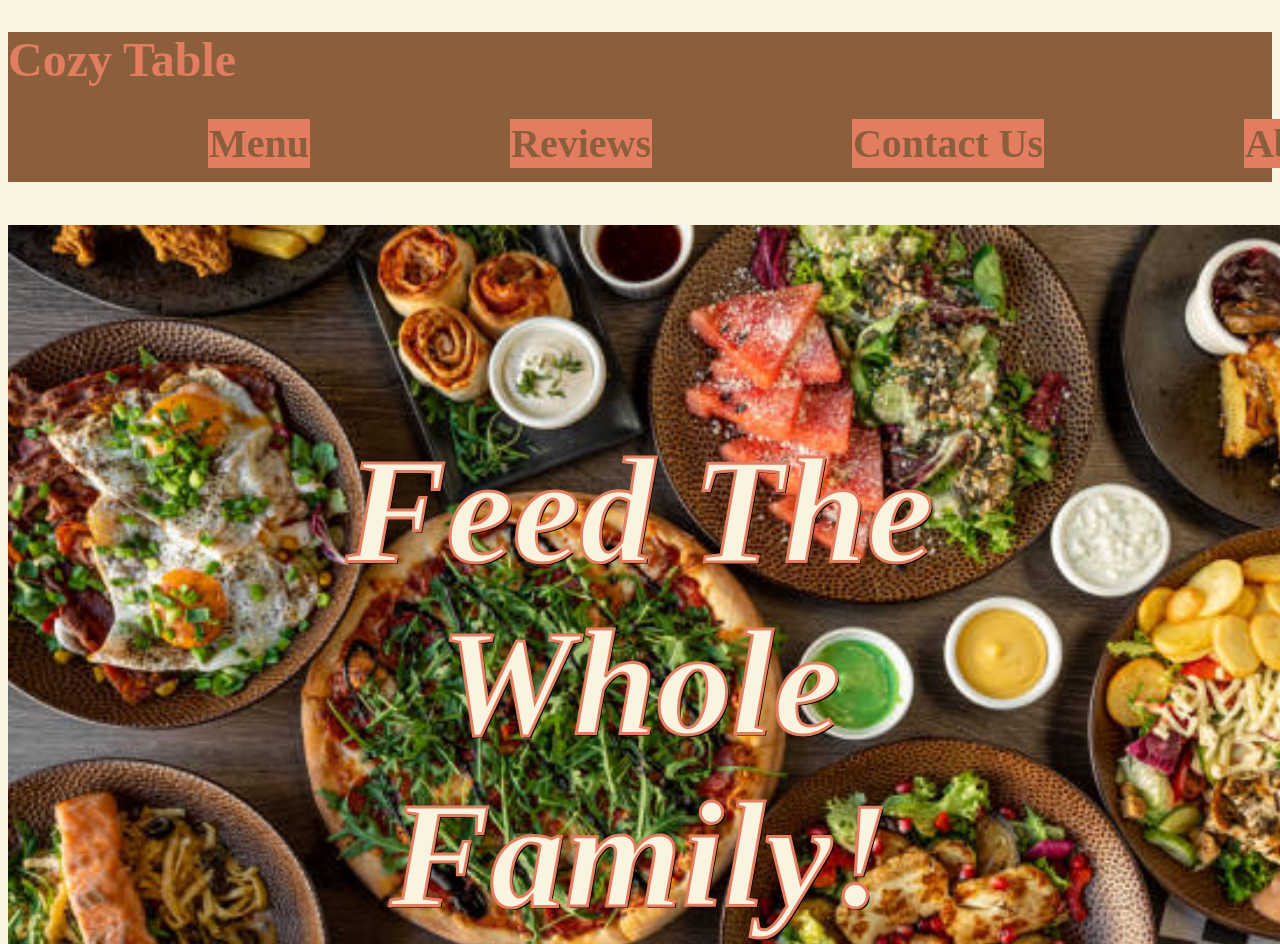
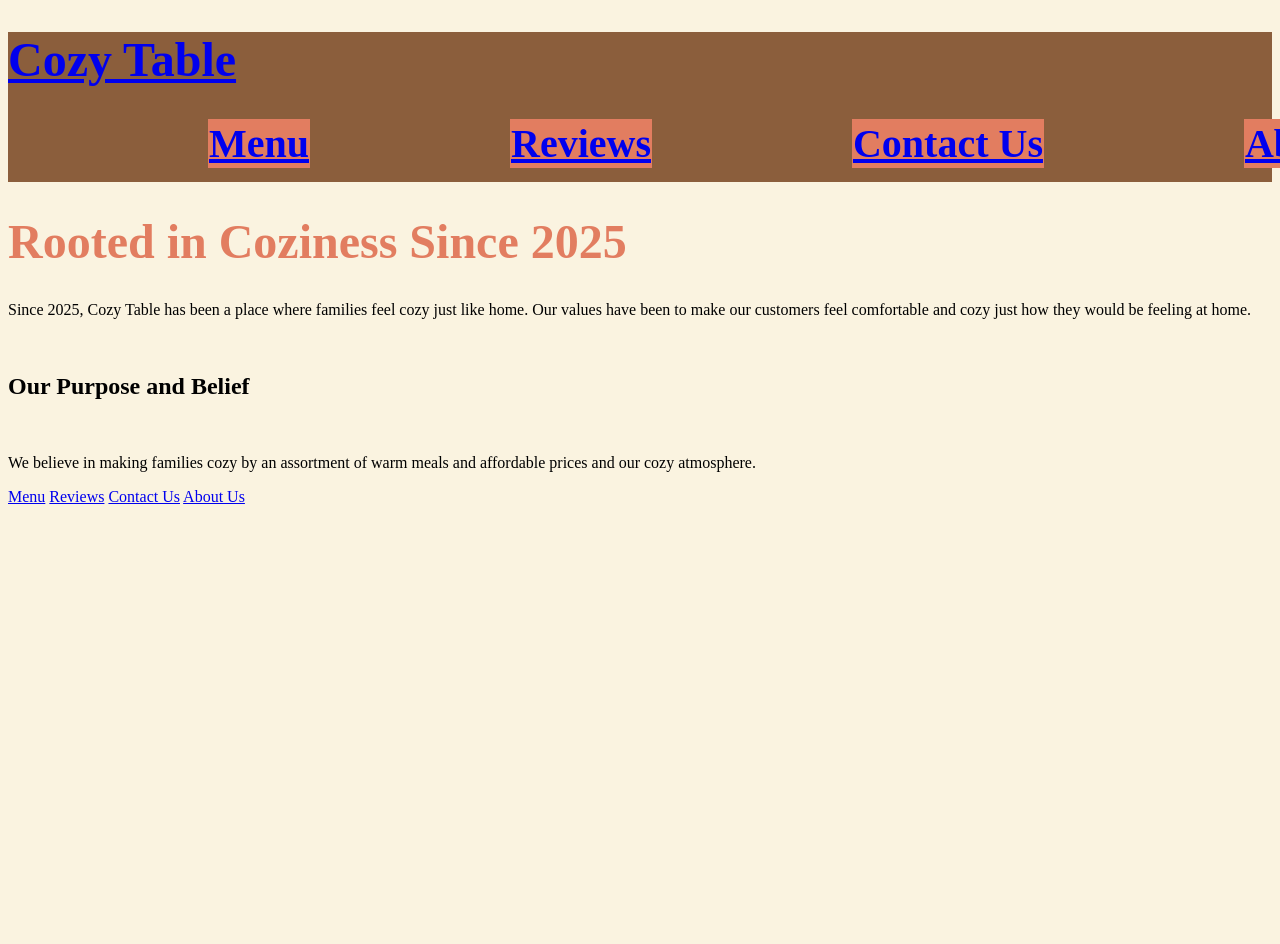
Before and after one commit to chacondi-byte/Cuisine-Project, a plain HTML site: page index.html in a window 1280 px wide. Shown: the top 944 px of the page. After the commit the page ends 800 px from the top, so only its background shows below. Drawn offline with Linux system fonts and the light colour scheme.

Commit message:
Update index.html

```diff
--- a/index.html
+++ b/index.html
@@ -9,7 +9,7 @@
 
 <meta name="viewport" content="width=device-width initial scale=1.0">
 
-<title>Home Page</title>
+<title>About Us Page</title>
 
 <link rel="stylesheet" type="text/css" href="styles.css">
 
@@ -17,28 +17,40 @@
 
 <body>
 	<div class="navbar">
-		<h1>Cozy Table</h1>
+		<h1><a href="index.html">Cozy Table</a></h1>
 		<table>
-			<th>Menu</th>
-			<th>Reviews</th>
-			<th>Contact Us</th>
-			<th>About Us</th>
+			<th><a href="menu.html">Menu</a></th>
+			<th><a href="review.html">Reviews</a></th>
+			<th><a href="contact.html">Contact Us</a></th>
+			<th><a href="about.html">About Us</a></th>
 		</table>
 	</div>
+
+	<h1>Rooted in Coziness Since 2025</h1>
+	<p>Since 2025, Cozy Table has been a place where families feel cozy just like home. Our values have been to make our customers feel comfortable and cozy just how they would be feeling at home.</p>
 	<br>
-	<div class="fic">
-	<img id="fot" src="foodontable.jpg" alt="Home Image">
-	<div id="centered">Feed The Whole Family!</div>
-	</div>
-	<br>
-	<h2>Cozy Table Favorites</h2>
-	<br>
-	<img src="cheeseburger.jpg" alt="cozy cheeseburger">
-	<h3>Cozy Cheeseburger</h3>
 
 
 
 
+
+
+	<h2> Our Purpose and Belief</h2>
+	<br>
+	<p> We believe in making families cozy by an assortment of warm meals and affordable prices and our cozy atmosphere.
+
+
+
+
+
+
+	<footer>
+		<a href="menu.html">Menu</a>
+		<a href="review.html">Reviews</a>
+		<a href="contact.html">Contact Us</a>
+		<a href="about.html">About Us</a>
+	</footer>
+
 </body>
 
 </html>
```
